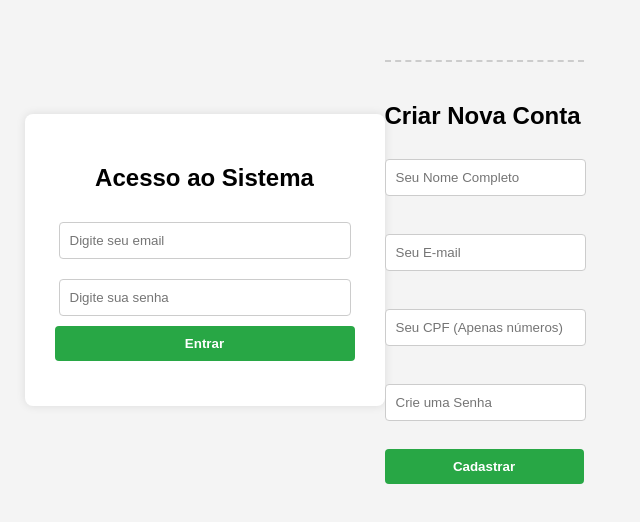
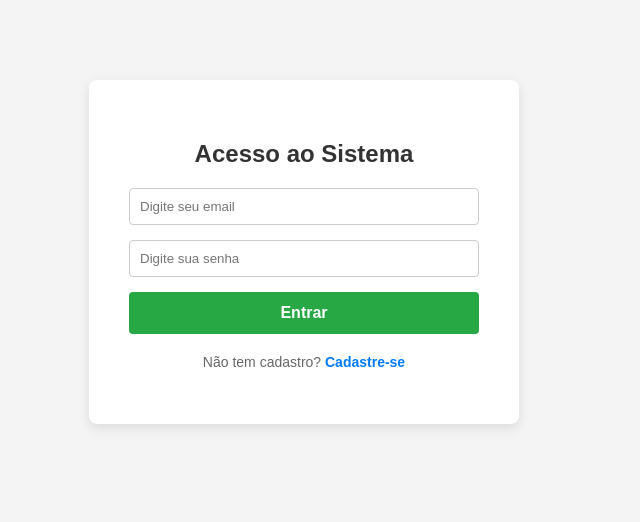
Before and after one commit to Vitorcassettari/api-gestao-supermercado, a plain HTML site: page index.html in a window 1280 px wide. Shown: the part 148-670 px from the top of the page, without its empty margins (336-976 px from the left). Drawn offline with Linux system fonts and the light colour scheme.

Commit message:
Update index.html

```diff
--- a/index.html
+++ b/index.html
@@ -3,52 +3,135 @@
 <head>
     <meta charset="UTF-8">
     <meta name="viewport" content="width=device-width, initial-scale=1.0">
-    <title>Login - Supermercado</title>
+    <title>Sistema de Gestão - Supermercado</title>
     <style>
-        body { font-family: Arial, sans-serif; display: flex; justify-content: center; align-items: center; height: 100vh; background-color: #f4f4f4; }
-        .login-box { background: white; padding: 30px; border-radius: 8px; box-shadow: 0 0 10px rgba(0,0,0,0.1); width: 300px; text-align: center; }
-        input { width: 90%; padding: 10px; margin: 10px 0; border: 1px solid #ccc; border-radius: 4px; }
-        button { width: 100%; padding: 10px; background: #28a745; color: white; border: none; border-radius: 4px; cursor: pointer; font-weight: bold; }
-        button:hover { background: #218838; }
-        #mensagem { margin-top: 15px; color: red; font-size: 14px; }
+        /* Esse estilo deixa o fundo cinza e a fonte bonita igual na sua foto */
+        body {
+            font-family: Arial, sans-serif;
+            background-color: #f4f4f5;
+            display: flex;
+            justify-content: center;
+            align-items: center;
+            height: 100vh;
+            margin: 0;
+        }
+        .box {
+            background: white;
+            padding: 40px;
+            border-radius: 8px;
+            box-shadow: 0 4px 12px rgba(0,0,0,0.1);
+            width: 350px;
+        }
+        .box h2 {
+            text-align: center;
+            margin-bottom: 20px;
+            color: #333;
+        }
+        input {
+            width: 100%;
+            padding: 10px;
+            margin-bottom: 15px;
+            border-radius: 4px;
+            border: 1px solid #ccc;
+            box-sizing: border-box;
+        }
+        button {
+            width: 100%;
+            padding: 12px;
+            background-color: #28a745;
+            color: white;
+            border: none;
+            border-radius: 4px;
+            cursor: pointer;
+            font-weight: bold;
+            font-size: 16px;
+        }
+        button:hover {
+            background-color: #218838;
+        }
+        .link-rodape {
+            text-align: center;
+            margin-top: 20px;
+            font-size: 14px;
+            color: #666;
+        }
+        .link-rodape a {
+            color: #007bff;
+            text-decoration: none;
+            font-weight: bold;
+        }
+        .link-rodape a:hover {
+            text-decoration: underline;
+        }
+        .mensagem-tela {
+            text-align: center;
+            margin-top: 15px;
+            font-weight: bold;
+            font-size: 14px;
+        }
     </style>
 </head>
 <body>
 
-    <div class="login-box">
+    <div id="box-login" class="box">
         <h2>Acesso ao Sistema</h2>
+
+        <div>
             <input type="email" id="email" placeholder="Digite seu email" required>
             <input type="password" id="senha" placeholder="Digite sua senha" required>
-        <button onclick="fazerLogin()">Entrar</button>
-        <div id="mensagem"></div>
+            <button type="button" onclick="fazerLogin()">Entrar</button>
         </div>
 
-    <div id="area-cadastro" style="margin-top: 40px; padding-top: 20px; border-top: 2px dashed #ccc;">
+        <p id="mensagem" class="mensagem-tela"></p>
+
+        <p class="link-rodape">
+            Não tem cadastro? <a href="#" onclick="mostrarCadastro()">Cadastre-se</a>
+        </p>
+    </div>
+
+
+    <div id="box-cadastro" class="box" style="display: none;">
         <h2>Criar Nova Conta</h2>
 
         <form id="form-cadastro">
-            <input type="text" id="cad-nome" placeholder="Seu Nome Completo" required><br><br>
-            <input type="email" id="cad-email" placeholder="Seu E-mail" required><br><br>
-            <input type="text" id="cad-cpf" placeholder="Seu CPF (Apenas números)" required><br><br>
-            <input type="password" id="cad-senha" placeholder="Crie uma Senha" required><br><br>
+            <input type="text" id="cad-nome" placeholder="Seu Nome Completo" required>
+            <input type="email" id="cad-email" placeholder="Seu E-mail" required>
+            <input type="text" id="cad-cpf" placeholder="Seu CPF (Apenas números)" required>
+            <input type="password" id="cad-senha" placeholder="Crie uma Senha" required>
 
             <button type="submit">Cadastrar</button>
         </form>
 
-        <p id="msg-cadastro" style="font-weight: bold; margin-top: 10px;"></p>
+        <p id="msg-cadastro" class="mensagem-tela"></p>
+
+        <p class="link-rodape">
+            Já tem uma conta? <a href="#" onclick="mostrarLogin()">Faça Login</a>
+        </p>
     </div>
 
+
     <script>
+        // --- 1. FUNÇÕES DE TROCAR TELA ---
+        function mostrarCadastro() {
+            document.getElementById('box-login').style.display = 'none';
+            document.getElementById('box-cadastro').style.display = 'block';
+        }
+
+        function mostrarLogin() {
+            document.getElementById('box-cadastro').style.display = 'none';
+            document.getElementById('box-login').style.display = 'block';
+        }
+
+        // --- 2. FUNÇÃO DE LOGIN ---
         async function fazerLogin() {
             const email = document.getElementById('email').value;
             const senha = document.getElementById('senha').value;
             const mensagem = document.getElementById('mensagem');
 
             mensagem.style.color = 'blue';
-        mensagem.innerText = 'Conectando...';
+            mensagem.innerText = '⏳ Conectando...';
 
             try {
-            // 🚨 CORREÇÃO AQUI: Adicionado o /login no final da URL
                 const response = await fetch('https://api-gestao-supermercado.onrender.com/login', {
                     method: 'POST',
                     headers: { 'Content-Type': 'application/json' },
@@ -59,7 +142,7 @@
 
                 if (response.status === 200) {
                     mensagem.style.color = 'green';
-                mensagem.innerText = data.msg;
+                    mensagem.innerText = '✅ ' + data.msg;
 
                     localStorage.setItem('meu_token', data.token);
                     localStorage.setItem('minha_permissao', data.permissoes);
@@ -74,15 +157,15 @@
 
                 } else {
                     mensagem.style.color = 'red';
-                mensagem.innerText = data.erro || 'Erro ao fazer login';
+                    mensagem.innerText = '❌ ' + (data.erro || 'Erro ao fazer login');
                 }
             } catch (error) {
                 mensagem.style.color = 'red';
-            mensagem.innerText = 'Erro ao conectar com a API. Ela está ligada?';
+                mensagem.innerText = '❌ Erro ao conectar com a API. Ela está ligada?';
             }
         }
 
-    // O resto do seu código de cadastro está perfeito!
+        // --- 3. FUNÇÃO DE CADASTRO ---
         document.getElementById('form-cadastro').addEventListener('submit', async (evento) => {
             evento.preventDefault();
 
@@ -110,8 +193,16 @@
                     mensagemTela.innerText = "✅ " + resultado.msg;
                     mensagemTela.style.color = "green";
                     document.getElementById('form-cadastro').reset();
+
+                    // Opcional: Joga a pessoa de volta pro login depois de 2 segundos
+                    setTimeout(() => {
+                        mostrarLogin();
+                        document.getElementById('email').value = email; // Já preenche o email pra ela
+                        mensagemTela.innerText = "";
+                    }, 2000);
+
                 } else {
-                mensagemTela.innerText = "❌ " + resultado.erro;
+                    mensagemTela.innerText = "❌ " + (resultado.erro || "Erro ao cadastrar.");
                     mensagemTela.style.color = "red";
                 }
 
@@ -121,5 +212,6 @@
             }
         });
     </script>
+
 </body>
 </html>
```
Lines whose indentation alone changed are shown as unchanged.
